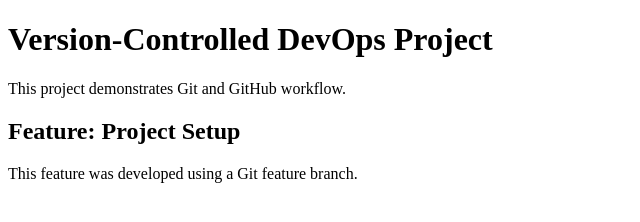
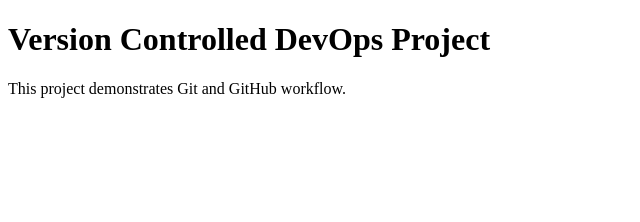
Before and after one commit to Harshinikm2005/TASK-4, a plain HTML site: page index.html in a window 1280 px wide. Shown: the whole page, without its empty margins (0-640 px from the left). Drawn offline with Linux system fonts and the light colour scheme.

Commit message:
Revert "Add project setup feature"

```diff
--- a/index.html
+++ b/index.html
@@ -4,10 +4,7 @@
     <title>DevOps Git Project</title>
 </head>
 <body>
-    <h1>Version-Controlled DevOps Project</h1>
+    <h1>Version Controlled DevOps Project</h1>
     <p>This project demonstrates Git and GitHub workflow.</p>
-
-    <h2>Feature: Project Setup</h2>
-    <p>This feature was developed using a Git feature branch.</p>
 </body>
 </html>
```
